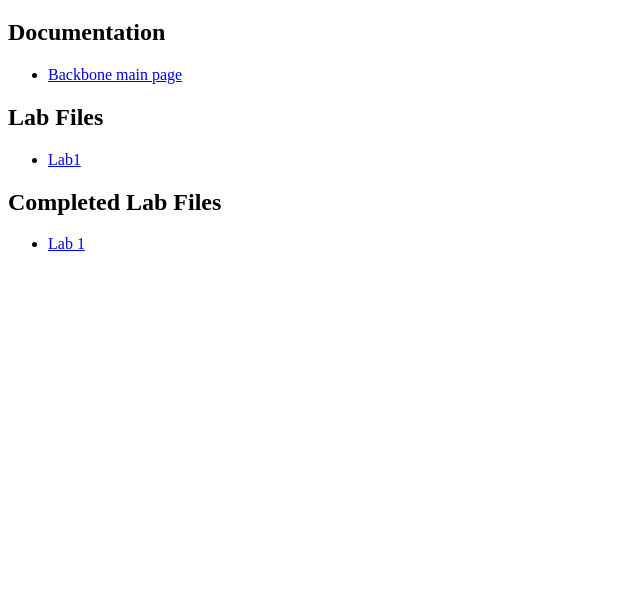
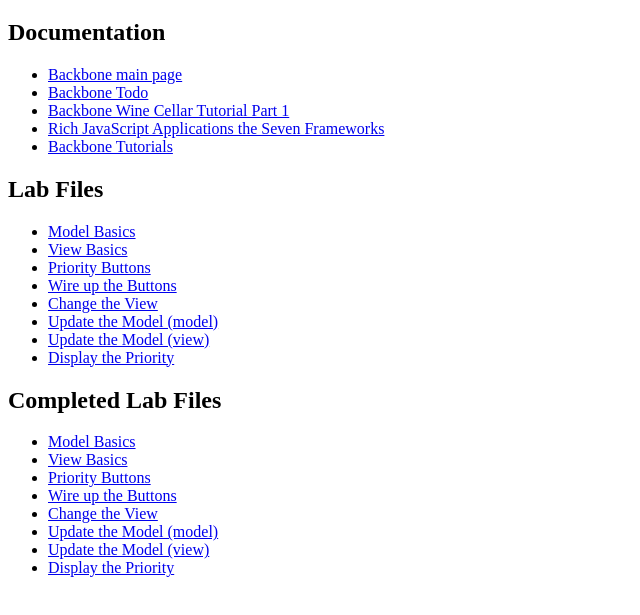
Before and after one commit to ntschutta/backbone_workshop, a plain HTML site: page index.html in a window 1280 px wide. Shown: the part 61-676 px from the top of the page, without its empty margins (0-640 px from the left). Drawn offline with Linux system fonts and the light colour scheme.

Commit message:
updated with links to background material and lab files

```diff
--- a/index.html
+++ b/index.html
@@ -8,14 +8,32 @@
 <h2>Documentation</h2>
   <ul>
     <li><a href="http://documentcloud.github.com/backbone/">Backbone main page</a></li>
+	<li><a href="http://documentcloud.github.com/backbone/docs/todos.html">Backbone Todo</a></li>
+	<li><a href="http://coenraets.org/blog/2011/12/backbone-js-wine-cellar-tutorial-part-1-getting-started/">Backbone Wine Cellar Tutorial Part 1</a></li>
+	<li><a href="http://blog.stevensanderson.com/2012/08/01/rich-javascript-applications-the-seven-frameworks-throne-of-js-2012/">Rich JavaScript Applications the Seven Frameworks</a></li>
+	<li><a href="http://backbonetutorials.com">Backbone Tutorials</a></li>
   </ul>
 <h2>Lab Files</h2>
   <ul>
-    <li><a href="labs/">Lab1</a></li>
+    <li><a href="labs/js/models/todo.js">Model Basics</a></li>
+    <li><a href="labs/js/views/todos.js">View Basics</a></li>
+    <li><a href="labs/index.html">Priority Buttons</a></li>
+    <li><a href="labs/js/views/todos.js">Wire up the Buttons</a></li>
+    <li><a href="labs/js/views/todos.js">Change the View</a></li>
+    <li><a href="labs/js/models/todo.js">Update the Model (model)</a></li>
+    <li><a href="labs/js/views/todos.js">Update the Model (view)</a></li>
+    <li><a href="labs/js/views/todos.js">Display the Priority</a></li>
   </ul>
 <h2>Completed Lab Files</h2>
   <ul>
-    <li><a href="labs_finished/">Lab 1</a></li>
+    <li><a href="labs_finished/js/models/todo_basics.js">Model Basics</a></li>
+    <li><a href="labs_finished/js/views/todos.js">View Basics</a></li>
+    <li><a href="labs_finished/index.html">Priority Buttons</a></li>
+    <li><a href="labs_finished/js/views/todos.js">Wire up the Buttons</a></li>
+    <li><a href="labs_finished/js/views/todos_update_css.js">Change the View</a></li>
+    <li><a href="labs_finished/js/models/todo.js">Update the Model (model)</a></li>
+    <li><a href="labs_finished/js/views/todos_update_model.js">Update the Model (view)</a></li>
+    <li><a href="labs_finished/js/views/todos.js">Display the Priority</a></li>
   </ul>
 </body>
 </html>
```
